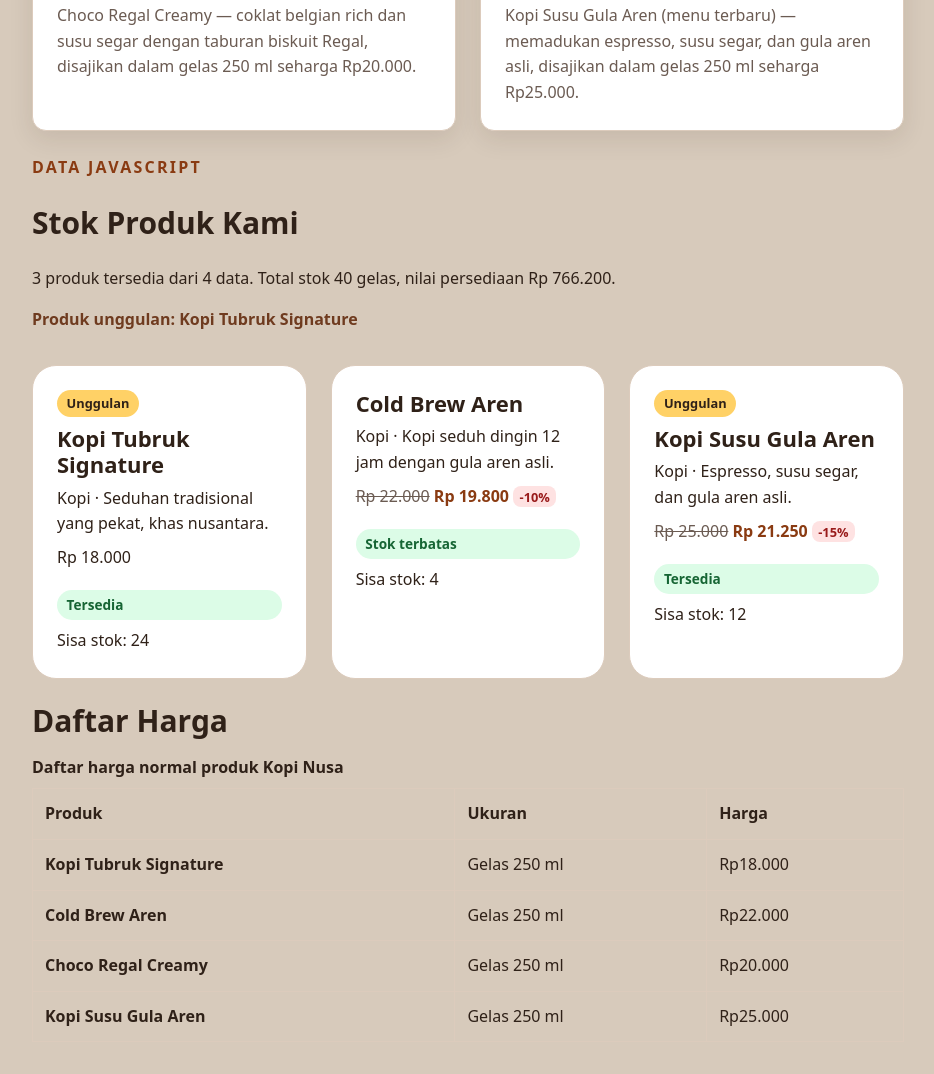
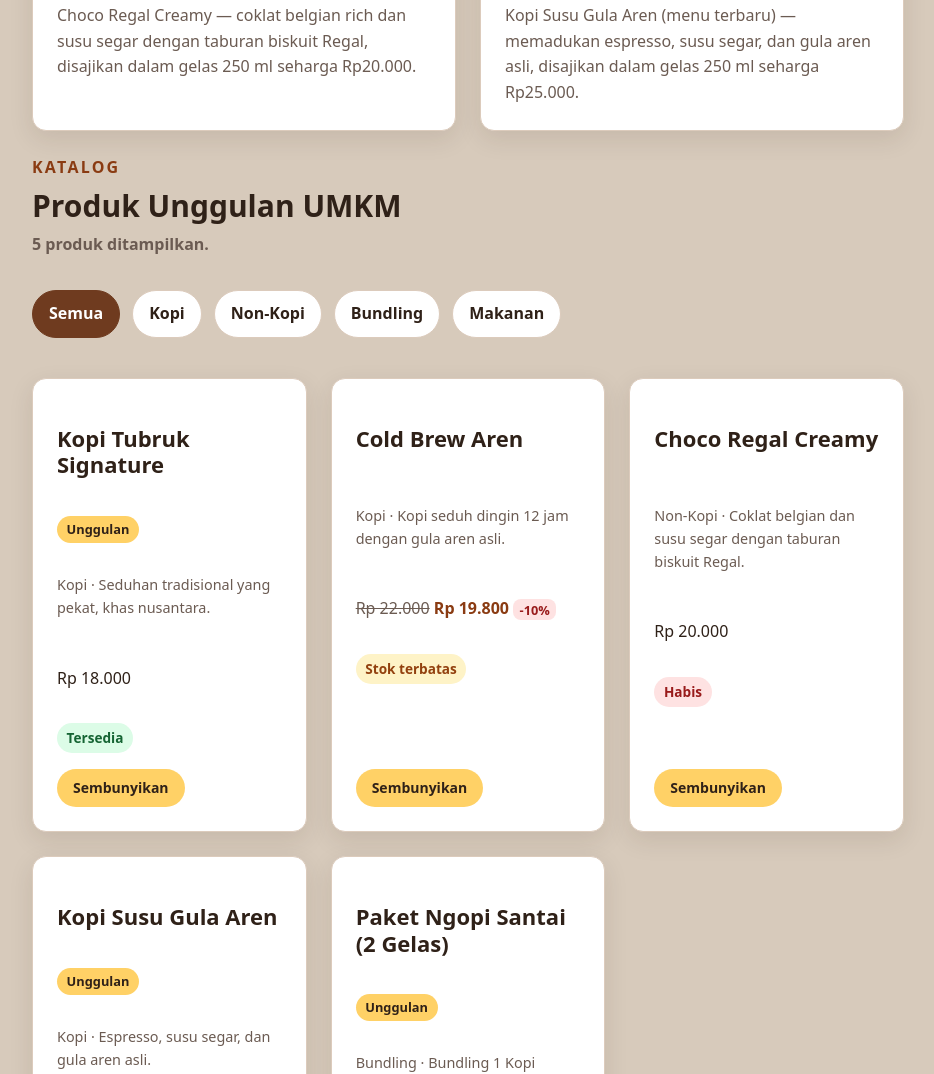
Before and after one commit to nasywaaqilla/website-umkm, a plain HTML site: page produk.html in a window 1280 px wide. Shown: the part 1233-2307 px from the top of the page, without its empty margins (172-1106 px from the left). Drawn offline with Linux system fonts and the light colour scheme.

Commit message:
Feat : add DOM product filter rendering

```diff
--- a/css/style.css
+++ b/css/style.css
@@ -785,3 +785,78 @@ textarea:focus-visible {
   font-weight: 700;
   color: var(--color-primary, #6f3b1f);
 }
+
+.filter-bar {
+  display: flex;
+  flex-wrap: wrap;
+  gap: 0.75rem;
+  margin-block: 1rem 1.5rem;
+}
+
+.filter-button {
+  border: 1px solid var(--color-border, #dccbbc);
+  border-radius: 999px;
+  background: var(--color-surface, #ffffff);
+  color: var(--color-text, #2f2118);
+  padding: 0.65rem 1rem;
+  font-weight: 700;
+  cursor: pointer;
+}
+
+.filter-button:hover,
+.filter-button:focus-visible {
+  border-color: var(--color-primary, #6f3b1f);
+  outline: 3px solid rgb(111 59 31 / 20%);
+  outline-offset: 2px;
+}
+
+.filter-button.is-active {
+  background: var(--color-primary, #6f3b1f);
+  border-color: var(--color-primary, #6f3b1f);
+  color: var(--color-surface, #ffffff);
+}
+
+.empty-state {
+  grid-column: 1 / -1;
+  border: 1px dashed var(--color-border, #dccbbc);
+  border-radius: 1rem;
+  padding: 1rem;
+  background: var(--color-surface, #ffffff);
+  color: var(--color-muted, #6b5b52);
+}
+
+.section-heading {
+  display: flex;
+  flex-direction: column;
+  gap: var(--space-1);
+}
+
+.section-heading > * {
+  margin: 0;
+}
+
+.produk-status {
+  color: var(--color-muted);
+  font-weight: 700;
+}
+
+.filter-button:not(.is-active):hover {
+  background: var(--color-surface-soft);
+}
+
+.category-note {
+  color: var(--color-muted);
+  font-size: 0.9rem;
+}
+
+.product-card .ghost-button {
+  align-self: flex-start;
+  margin-top: auto;
+  padding: var(--space-1) var(--space-3);
+  font-size: 0.875rem;
+}
+
+.product-card .stock-badge {
+  align-self: flex-start;
+  margin-block-start: 0;
+}
--- a/js/app.js
+++ b/js/app.js
@@ -1,11 +1,13 @@
 "use strict";
-console.log("P10 JavaScript aktif");
+
+console.log("P11 JavaScript aktif");
 
 const produkUmkm = [
-    { id: 1, nama: "Kopi Tubruk Signature", kategori: "Kopi", harga: 18000, stok: 24, isUnggulan: true, diskonPersen: 0, gambar: "assets/images/kopi_tubruk_signature.webp", deskripsi: "Seduhan tradisional yang pekat, khas nusantara." },
-    { id: 2, nama: "Cold Brew Aren", kategori: "Kopi", harga: 22000, stok: 4, isUnggulan: false, diskonPersen: 10, gambar: "assets/images/cold_brew_aren.webp", deskripsi: "Kopi seduh dingin 12 jam dengan gula aren asli." },
-    { id: 3, nama: "Choco Regal Creamy", kategori: "Non-Kopi", harga: 20000, stok: 0, isUnggulan: false, diskonPersen: 0, gambar: "assets/images/choco_regal.webp", deskripsi: "Coklat belgian dan susu segar dengan taburan biskuit Regal." },
-    { id: 4, nama: "Kopi Susu Gula Aren", kategori: "Kopi", harga: 25000, stok: 12, isUnggulan: true, diskonPersen: 15, gambar: "assets/images/kopi_susu_aren.webp", deskripsi: "Espresso, susu segar, dan gula aren asli." }
+    { id: 1, nama: "Kopi Tubruk Signature", kategori: "Kopi", harga: 18000, stok: 24, isUnggulan: true, diskonPersen: 0, deskripsi: "Seduhan tradisional yang pekat, khas nusantara." },
+    { id: 2, nama: "Cold Brew Aren", kategori: "Kopi", harga: 22000, stok: 4, isUnggulan: false, diskonPersen: 10, deskripsi: "Kopi seduh dingin 12 jam dengan gula aren asli." },
+    { id: 3, nama: "Choco Regal Creamy", kategori: "Non-Kopi", harga: 20000, stok: 0, isUnggulan: false, diskonPersen: 0, deskripsi: "Coklat belgian dan susu segar dengan taburan biskuit Regal." },
+    { id: 4, nama: "Kopi Susu Gula Aren", kategori: "Kopi", harga: 25000, stok: 12, isUnggulan: true, diskonPersen: 15, deskripsi: "Espresso, susu segar, dan gula aren asli." },
+    { id: 5, nama: "Paket Ngopi Santai (2 Gelas)", kategori: "Bundling", harga: 40000, stok: 8, isUnggulan: true, diskonPersen: 12, deskripsi: "Bundling 1 Kopi Tubruk Signature dan 1 Kopi Susu Gula Aren." }
 ];
 
 function formatRupiah(nilai) {
@@ -27,84 +29,137 @@ function hitungHargaAkhir(harga, diskonPersen = 0) {
 
 function statusStok(stok) {
     if (stok <= 0) {
-        return { label: "Habis", class: "stok-habis" };
+        return { label: "Habis", className: "empty" };
     }
     if (stok <= 5) {
-        return { label: "Stok terbatas", class: "stok-terbatas" };
+        return { label: "Stok terbatas", className: "warning" };
     }
-    return { label: "Tersedia", class: "stok-tersedia" };
+    return { label: "Tersedia", className: "" };
 }
 
-function buatKartuProduk(produk) {
-    const status = statusStok(produk.stok);
+const produkGrid = document.querySelector("#produk-grid");
+const produkStatus = document.querySelector("#produk-status");
+const tombolFilter = document.querySelectorAll("[data-filter]");
+
+function perbaruiStatusSetelahSembunyi() {
+    const sisa = produkGrid.querySelectorAll(".product-card").length;
+    produkStatus.textContent = sisa === 0
+        ? "Semua kartu disembunyikan. Klik tombol filter untuk menampilkan lagi."
+        : `${sisa} produk ditampilkan (sebagian kartu disembunyikan sementara).`;
+}
+
+function buatElemenProduk(produk) {
+    const card = document.createElement("article");
+    card.classList.add("product-card");
+
+    const title = document.createElement("h3");
+    title.textContent = produk.nama;
+    const category = document.createElement("p");
+    category.classList.add("category-note");
+    category.textContent = `${produk.kategori} · ${produk.deskripsi}`;
+
     const hargaAkhir = hitungHargaAkhir(produk.harga, produk.diskonPersen);
     const adaDiskon = hargaAkhir < produk.harga;
 
-    const badgeUnggulan = produk.isUnggulan
-        ? '<span class="badge-unggulan">Unggulan</span>'
-        : "";
+    const price = document.createElement("p");
+    price.classList.add("price");
 
-    const blokHarga = adaDiskon
-        ? `<p class="price">
-             <s class="price-old">${formatRupiah(produk.harga)}</s>
-             <span class="price-promo">${formatRupiah(hargaAkhir)}</span>
-             <span class="discount-tag">-${produk.diskonPersen}%</span>
-           </p>`
-        : `<p class="price">${formatRupiah(produk.harga)}</p>`;
+    if (adaDiskon) {
+        const oldPrice = document.createElement("s");
+        oldPrice.classList.add("price-old");
+        oldPrice.textContent = formatRupiah(produk.harga);
 
-    return `
-      <article class="js-product-card" data-id="${produk.id}">
-        ${badgeUnggulan}
-        <h3>${produk.nama}</h3>
-        <p class="category-note">${produk.kategori} &middot; ${produk.deskripsi}</p>
-        ${blokHarga}
-        <span class="stock-badge ${status.class}">${status.label}</span>
-        <p>Sisa stok: ${produk.stok}</p>
-      </article>
-    `;
+        const promoPrice = document.createElement("span");
+        promoPrice.classList.add("price-promo");
+        promoPrice.textContent = formatRupiah(hargaAkhir);
+
+        const discountTag = document.createElement("span");
+        discountTag.classList.add("discount-tag");
+        discountTag.textContent = `-${produk.diskonPersen}%`;
+
+        price.append(oldPrice, " ", promoPrice, " ", discountTag);
+    } else {
+        price.textContent = formatRupiah(produk.harga);
+    }
+
+    const stock = document.createElement("span");
+    const status = statusStok(produk.stok);
+    stock.classList.add("stock-badge");
+    if (status.className) {
+        stock.classList.add(status.className);
+    }
+    stock.textContent = status.label;
+
+    card.append(title);
+    if (produk.isUnggulan) {
+        const badge = document.createElement("span");
+        badge.classList.add("badge-unggulan");
+        badge.textContent = "Unggulan";
+        card.append(badge);
+    }
+    card.append(category, price, stock);
+
+    const removeButton = document.createElement("button");
+    removeButton.type = "button";
+    removeButton.textContent = "Sembunyikan";
+    removeButton.classList.add("ghost-button");
+    removeButton.setAttribute("aria-label", `Sembunyikan ${produk.nama}`);
+
+    removeButton.addEventListener("click", () => {
+        card.remove();
+        perbaruiStatusSetelahSembunyi();
+    });
+
+    card.append(removeButton);
+    return card;
 }
 
-function renderProduk() {
-    const grid = document.querySelector("#produk-dinamis");
-    const ringkasan = document.querySelector("#produk-ringkasan");
-    const unggulan = document.querySelector("#produk-unggulan");
+function buatEmptyState(kategori) {
+    const empty = document.createElement("p");
+    empty.classList.add("empty-state");
+    empty.textContent = `Belum ada produk pada kategori ${kategori}.`;
+    return empty;
+}
 
-    if (!grid || !ringkasan || !unggulan) {
-        console.warn("Target render produk tidak ditemukan; render dilewati.");
+function renderProduk(kategoriAktif = "Semua") {
+    if (!produkGrid || !produkStatus) {
+        console.warn("Target render produk tidak ditemukan.");
         return;
     }
 
-    console.table(produkUmkm);
+    const produkTampil = kategoriAktif === "Semua"
+        ? produkUmkm
+        : produkUmkm.filter((produk) => produk.kategori === kategoriAktif);
 
-    const produkTersedia = produkUmkm.filter((produk) => produk.stok > 0);
-    console.log("Jumlah data awal:", produkUmkm.length, "| tersedia:", produkTersedia.length);
+    produkGrid.replaceChildren();
 
-    const daftarKartu = produkTersedia.map(buatKartuProduk);
-    console.log("Jumlah kartu HTML:", daftarKartu.length);
+    if (produkTampil.length === 0) {
+        produkGrid.append(buatEmptyState(kategoriAktif));
+        produkStatus.textContent = "0 produk ditemukan.";
+        return;
+    }
 
-    const produkUnggulan = produkTersedia.find((produk) => produk.isUnggulan === true);
-    console.log("Produk unggulan:", produkUnggulan);
+    produkTampil.forEach((produk) => {
+        produkGrid.append(buatElemenProduk(produk));
+    });
 
-    let totalStok = 0;
-    let nilaiPersediaan = 0;
-    for (const produk of produkTersedia) {
-        const hargaAkhir = hitungHargaAkhir(produk.harga, produk.diskonPersen);
-        totalStok += produk.stok;
-        nilaiPersediaan += hargaAkhir * produk.stok;
-        console.log(`[hitung] ${produk.nama}: harga akhir ${hargaAkhir} x stok ${produk.stok}`);
-    }
-    console.log("Total stok:", totalStok, "| Nilai persediaan:", nilaiPersediaan);
-
-    grid.innerHTML = daftarKartu.join("");
-    ringkasan.textContent =
-        `${produkTersedia.length} produk tersedia dari ${produkUmkm.length} data. ` +
-        `Total stok ${totalStok} gelas, nilai persediaan ${formatRupiah(nilaiPersediaan)}.`;
-
-    if (produkUnggulan) {
-        unggulan.textContent = `Produk unggulan: ${produkUnggulan.nama}`;
-    } else {
-        unggulan.textContent = "Belum ada produk unggulan.";
-    }
+    produkStatus.textContent = `${produkTampil.length} produk ditampilkan.`;
 }
 
-document.addEventListener("DOMContentLoaded", renderProduk);
+tombolFilter.forEach((tombol) => {
+    tombol.addEventListener("click", (event) => {
+        const tombolAktif = event.currentTarget;
+        const kategori = tombolAktif.dataset.filter;
+
+        tombolFilter.forEach((item) => {
+            item.classList.remove("is-active");
+            item.setAttribute("aria-pressed", "false");
+        });
+        tombolAktif.classList.add("is-active");
+        tombolAktif.setAttribute("aria-pressed", "true");
+
+        renderProduk(kategori);
+    });
+});
+
+renderProduk();
--- a/produk.html
+++ b/produk.html
@@ -88,14 +88,22 @@
             </div>
         </section>
 
-        <section class="section" aria-labelledby="produk-dinamis-title">
-            <div class="section-header">
-                <p class="eyebrow">Data JavaScript</p>
-                <h2 id="produk-dinamis-title">Stok Produk Kami</h2>
-                <p id="produk-ringkasan">Data produk akan dimuat melalui JavaScript.</p>
-                <p id="produk-unggulan">Produk unggulan akan ditentukan melalui JavaScript.</p>
+        <section class="product-section" aria-labelledby="produk-title">
+            <div class="section-heading">
+                <p class="eyebrow">Katalog</p>
+                <h2 id="produk-title">Produk Unggulan UMKM</h2>
+                <p id="produk-status" class="produk-status" aria-live="polite">Produk belum dimuat.</p>
             </div>
-            <div id="produk-dinamis" class="js-product-grid"></div>
+
+            <div class="filter-bar" role="group" aria-label="Filter kategori produk">
+                <button type="button" class="filter-button is-active" data-filter="Semua" aria-pressed="true">Semua</button>
+                <button type="button" class="filter-button" data-filter="Kopi" aria-pressed="false">Kopi</button>
+                <button type="button" class="filter-button" data-filter="Non-Kopi" aria-pressed="false">Non-Kopi</button>
+                <button type="button" class="filter-button" data-filter="Bundling" aria-pressed="false">Bundling</button>
+                <button type="button" class="filter-button" data-filter="Makanan" aria-pressed="false">Makanan</button>
+            </div>
+
+            <div id="produk-grid" class="product-grid"></div>
         </section>
 
         <section aria-labelledby="harga-title">
```
